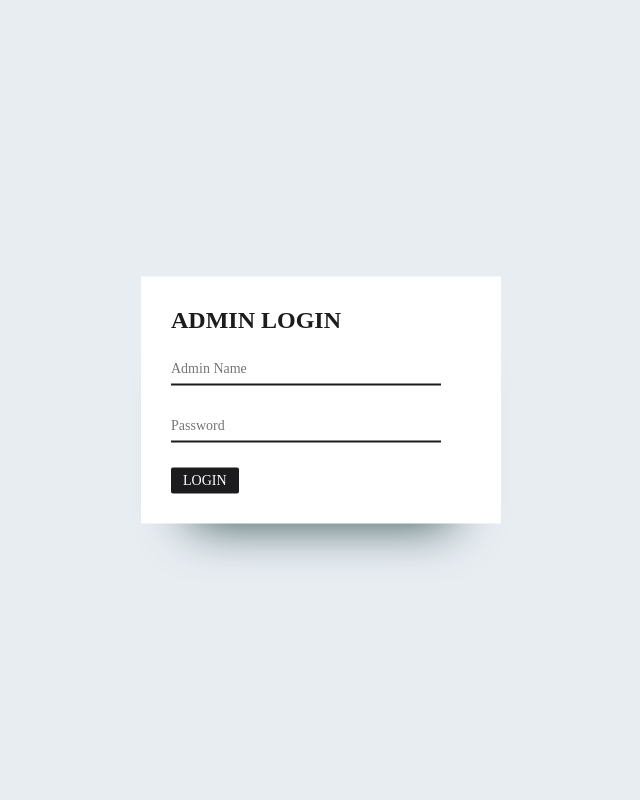
After one commit to Prashon-10/hbms, a PHP site: page /admin.php in a window 1280 px wide. The commit adds this page. Shown: the whole page, without its empty margins (319-959 px from the left). Run offline with PHP 8.4, Linux system fonts and the light colour scheme.

Commit message:
new commit

```diff
--- /dev/null
+++ b/admin.php
@@ -0,0 +1,18 @@
+<head>
+    <title>Admin</title>
+    <link rel="stylesheet" href="./style/admin-style.css">
+</head>
+
+  <body>
+    <div class="container">
+      <div class="myform">
+        <form>
+          <h2>ADMIN LOGIN</h2>
+          <input type="text" placeholder="Admin Name" />
+          <input type="password" placeholder="Password" />
+          <button type="submit">LOGIN</button>
+        </form>
+      </div>
+    </div>
+  </body>
+</html>
--- a/index.php
+++ b/index.php
@@ -51,4 +51,5 @@
         </div>
 
     </div>
+
 </div
--- /dev/null
+++ b/style/admin-style.css
@@ -0,0 +1,62 @@
+* {
+    padding: 0;
+    margin: 0;
+    box-sizing: border-box;
+    font-family: poppins;
+}
+
+body {
+    background-color: #E8EDF2;
+}
+
+.container {
+    position: absolute;
+    top: 50%;
+    left: 50%;
+    transform: translate(-50%, -50%);
+
+    display: flex;
+    flex-direction: row;
+    align-items: center;
+
+    background-color: white;
+    padding: 30px;
+    box-shadow: 0 50px 50px -50px darkslategray;
+}
+
+.container .myform {
+    width: 270px;
+    margin-right: 30px;
+}
+
+.container .myform h2 {
+    color: #1c1c1e;
+    margin-bottom: 20px;
+}
+
+.container .myform input {
+    border: none;
+    outline: none;
+    border-radius: 0;
+    width: 100%;
+    border-bottom: 2px solid #1c1c1e;
+    margin-bottom: 25px;
+    padding: 7px 0;
+    font-size: 14px;
+}
+
+.container .myform button {
+    color: white;
+    background-color: #1c1c1e;
+    border: none;
+    outline: none;
+    border-radius: 2px;
+    font-size: 14px;
+    padding: 5px 12px;
+    font-weight: 500;
+}
+
+.container .image img {
+    width: 200px;
+    height: 200px;
+}
--- a/style/index.css
+++ b/style/index.css
@@ -110,7 +110,7 @@ nav a:hover {
   color: white;
   position: relative;
   margin-right: 25px;
-  background-color: purple;
+  background-color: 3498db;
   padding: 10px 15px;
 }
 
@@ -192,7 +192,7 @@ nav a:hover {
 }
 
 #getstarted {
-  background-color: #800080;
+  background-color: #3498db;
   color: white;
 }
 
```
Also changed, not shown: js/reg-log.js (+16 -0 lines), login.php (+13 -11 lines), process.php (deleted, +0 -82 lines), style/reg-log.css (+7 -2 lines).
